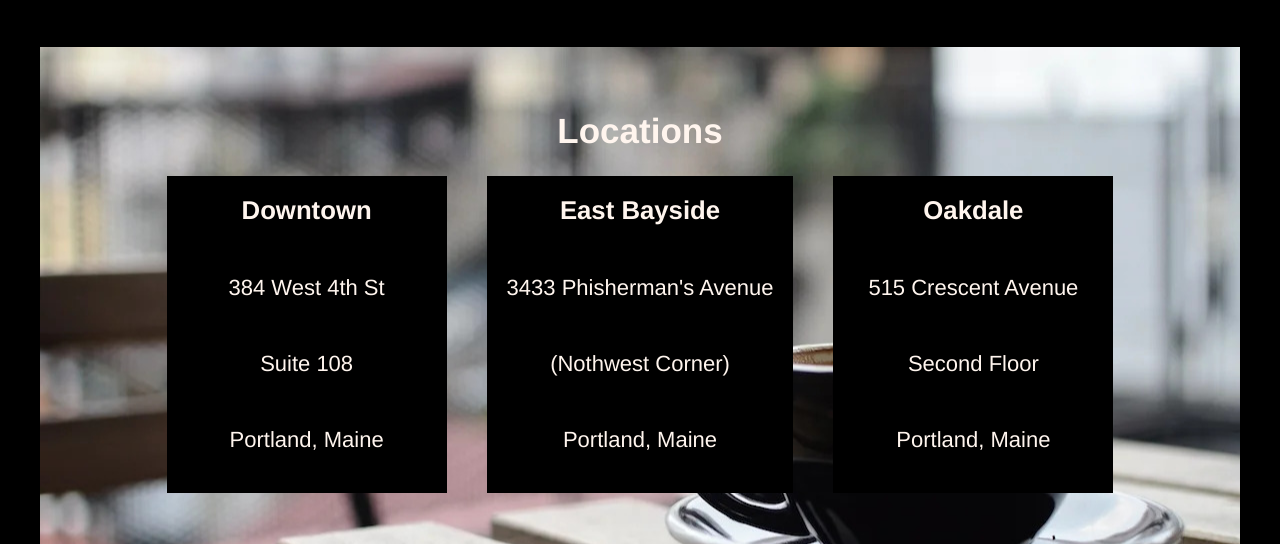
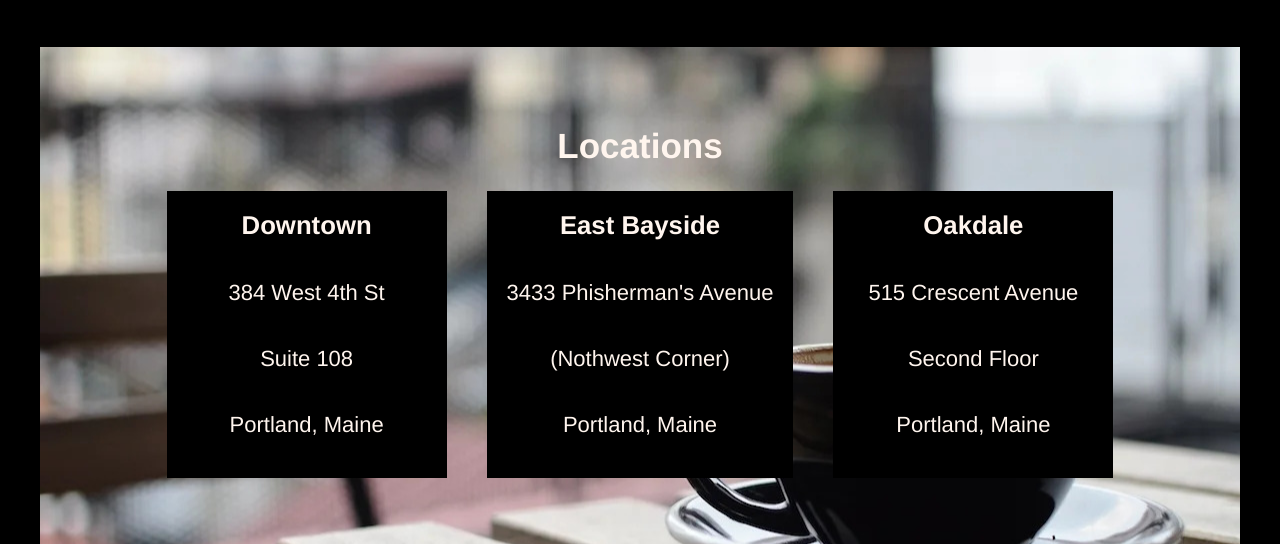
Before and after one commit to wefixte/Basic-Web-Starter, a plain HTML site: page WEBSITE TEA COSY/index.html in a window 1280 px wide. Shown: the part 1504-2048 px from the top of the page. Drawn offline with Linux system fonts and the light colour scheme.

Commit message:
Changed location margin

```diff
--- a/WEBSITE TEA COSY/styles.css
+++ b/WEBSITE TEA COSY/styles.css
@@ -134,7 +134,7 @@ nav a {
 }
 
 .store p {
-	margin: 50px 10px 30px 10px;
+	margin: 40px 10px 30px 10px;
 }
 
 .store h3 {
```
